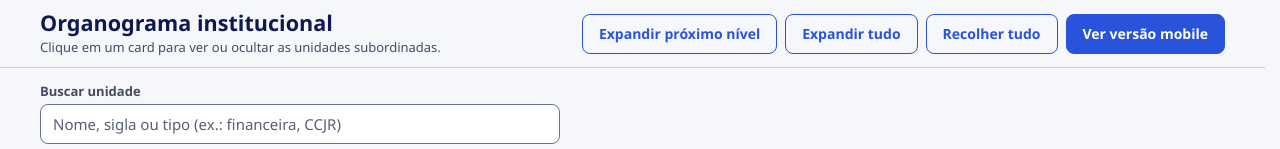
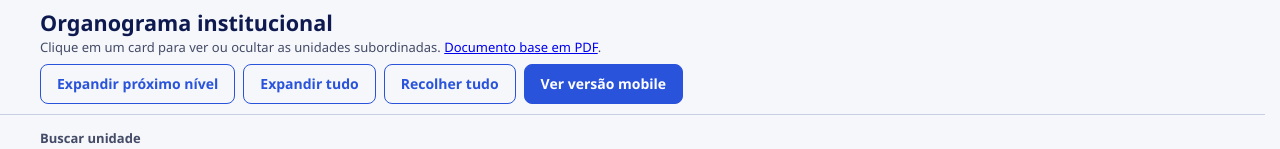
Before and after one commit to isaacmendonca31-sudo/organograma-camara, a plain HTML site: page organograma-desktop.html in a window 1280 px wide. Shown: the top 149 px of the page. Drawn offline with Linux system fonts and the light colour scheme.

Commit message:
Adiciona link para documento base em PDF nas instruções de interação do organograma

```diff
--- a/organograma-desktop.html
+++ b/organograma-desktop.html
@@ -17,7 +17,7 @@
   <header class="barra">
     <div>
       <h1>Organograma institucional</h1>
-      <p>Clique em um card para ver ou ocultar as unidades subordinadas.</p>
+      <p>Clique em um card para ver ou ocultar as unidades subordinadas. <a href="https://www.goiania.go.leg.br/institucional/organograma/organograma/CMG_organograma.pdf" target="_blank" rel="noopener noreferrer">Documento base em PDF</a>.</p>
     </div>
     <!-- Os botões são ligados às ações pelo atributo data-acao (ver organograma-core.js). -->
     <div class="barra-acoes">
```
Also changed, not shown: organograma-mobile.html (+1 -1 lines).
